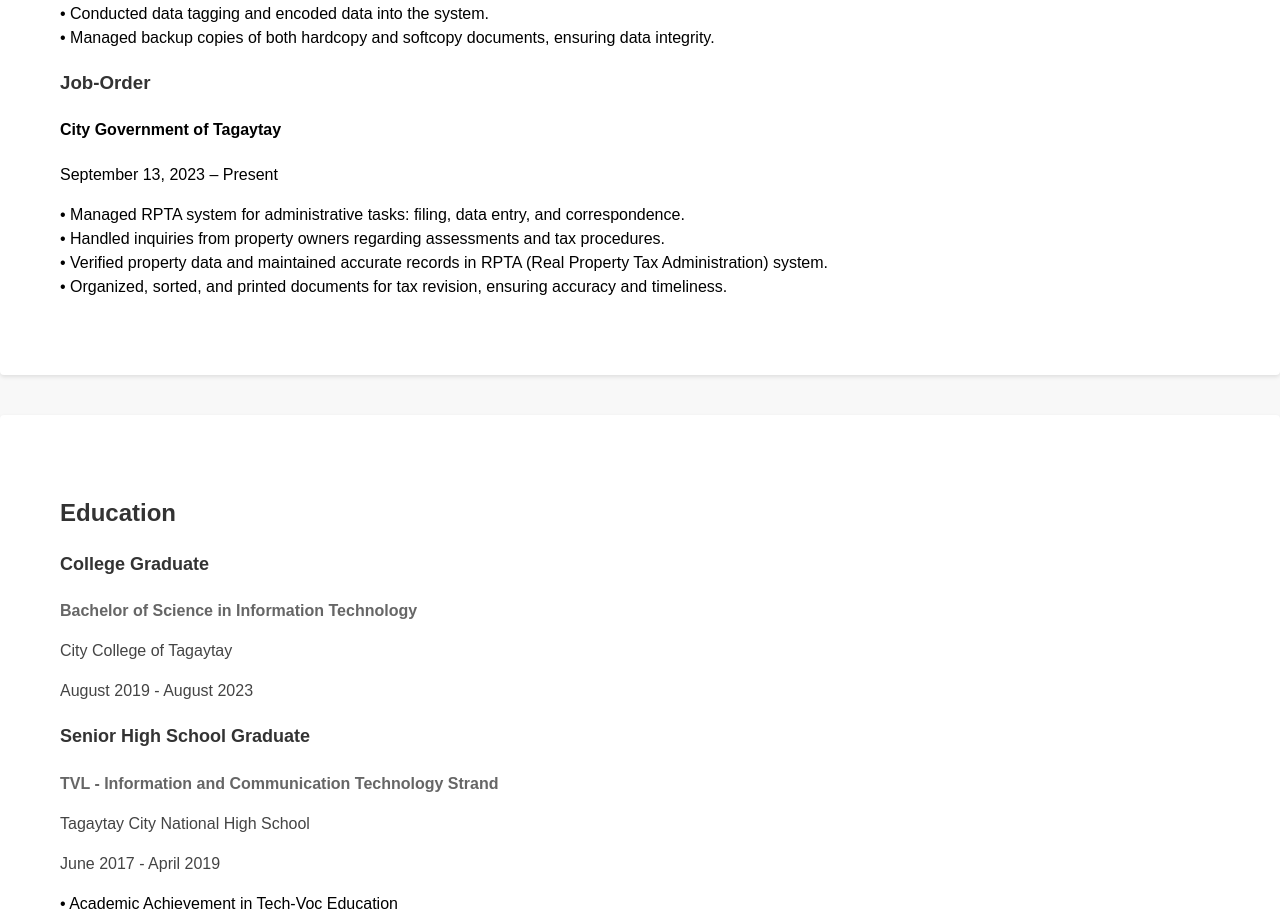
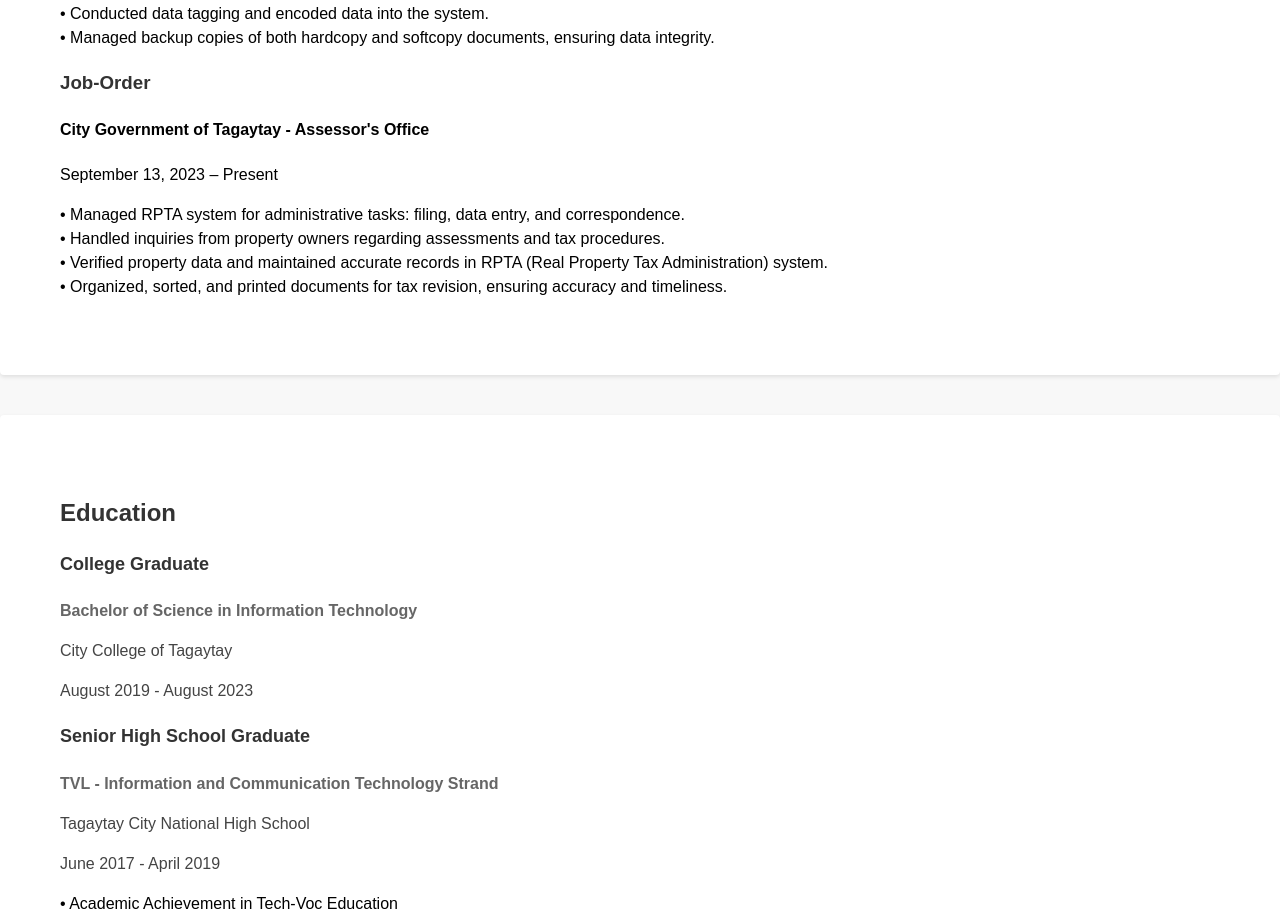
Before and after one commit to robisjez/portfolio, a plain HTML site: page index.html in a window 1280 px wide. Shown: the part 906-1821 px from the top of the page. Drawn offline with Linux system fonts and the light colour scheme.

Commit message:
Update index.html
Updated Job Order

```diff
--- a/index.html
+++ b/index.html
@@ -48,7 +48,7 @@
 	<ul class="experience-list">
       <li>
         <h3>Job-Order</h3>
-        <h4>City Government of Tagaytay</h4>
+        <h4>City Government of Tagaytay - Assessor's Office</h4>
         <p>September 13, 2023 – Present</p>
         <ul>
 		  <li>• Managed RPTA system for administrative tasks: filing, data entry, and correspondence.</li>
```
